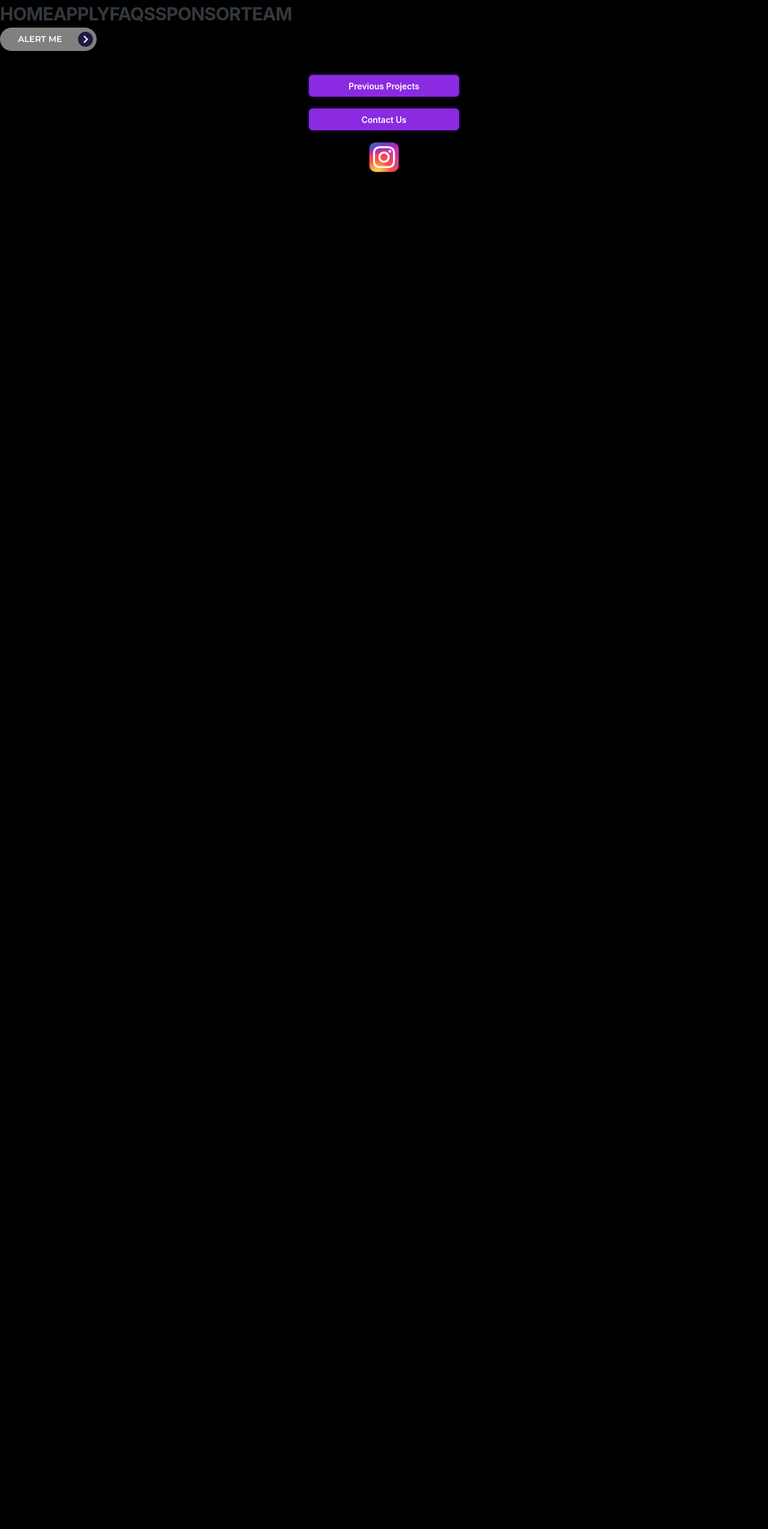
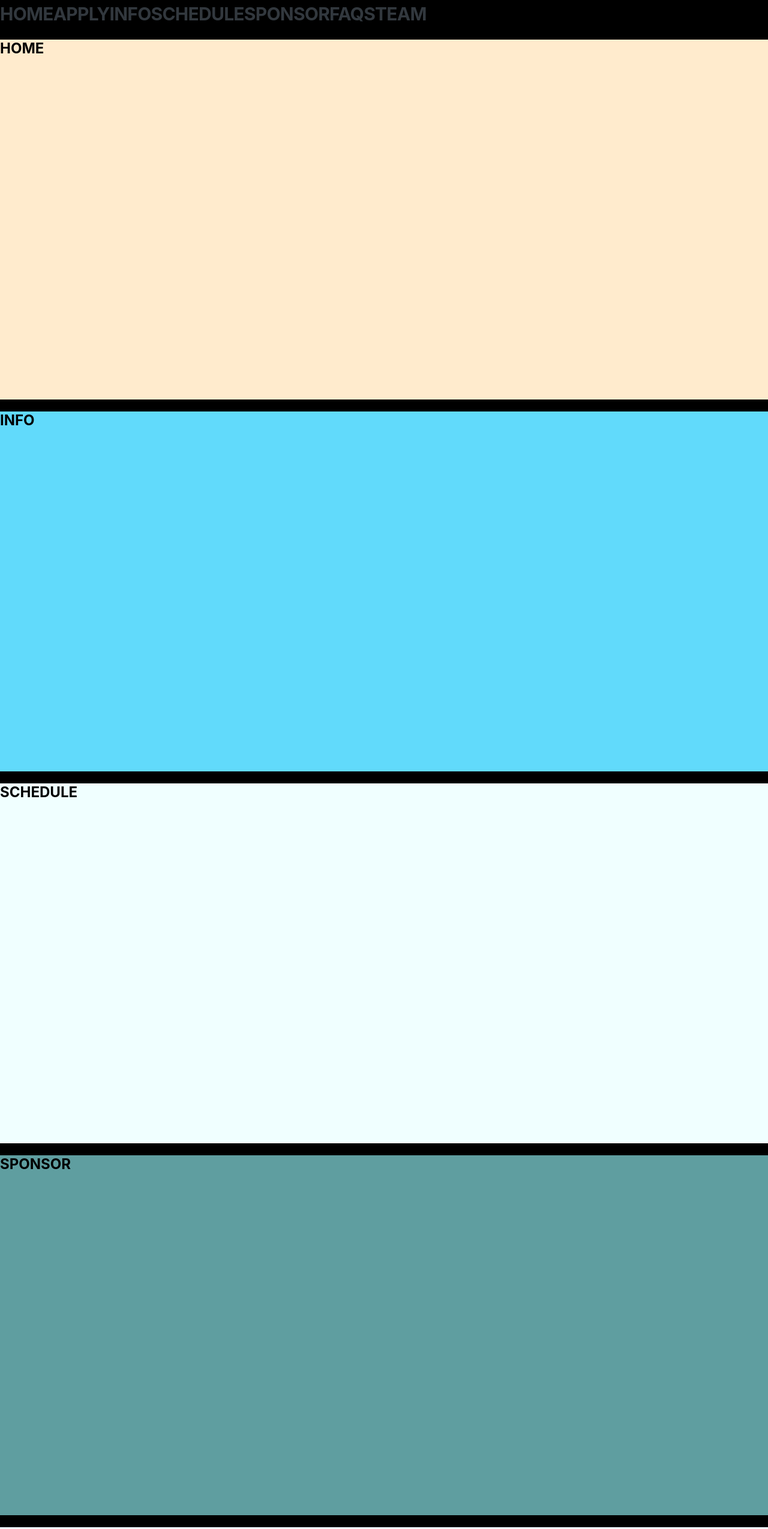
Before and after one commit to mvhacks/website-9.0, a React (Create React App) app: page / in a window 1280 px wide. Shown: the top 2549 px of the page at 60% size. Before the commit the page ends 800 px from the top, so only its background shows below. Built offline with nearby package versions, Linux system fonts and the light colour scheme.

Commit message:
Adding nav bar scroll functionality
Signed-off-by: FordoA455 <milobylin@gmail.com>

```diff
--- a/src/App.css
+++ b/src/App.css
@@ -36,3 +36,33 @@
     transform: rotate(360deg);
   }
 }
+
+.home {
+  height: 600px;
+  background-color:blanchedalmond;
+}
+
+.info {
+  height: 600px;
+  background-color:#61dafb;
+}
+
+.schedule {
+  height: 600px;
+  background-color:azure
+}
+
+.sponsor {
+  height: 600px;
+  background-color:cadetblue
+}
+
+.faqs {
+  height: 600px;
+  background-color:aliceblue
+}
+
+.team {
+  height: 600px;
+  background-color:darkkhaki;
+}
--- a/src/App.tsx
+++ b/src/App.tsx
@@ -1,3 +1,4 @@
+import react, { useState, useRef } from 'react';
 import "./App.css";
 import Button from "@mui/joy/Button";
 import arrow from "./images/arrow.png";
@@ -5,14 +6,64 @@ import Navbar from "./components/Navbar";
 import Footer from "./components/Footer";
 
 function App() {
+  const [selectedScrollOption, setSelectedScrollOption] = useState("");
+  const home = useRef(null);
+  const info = useRef(null);
+  const schedule = useRef(null);
+  const sponsor = useRef(null);
+  const faqs = useRef(null);
+  const team = useRef(null);
+
+  const scroll = (elementRef: any) => {
+    window.scrollTo({
+      top: elementRef.current.offsetTop,
+      behavior: 'smooth'
+    });
+  };
+
+  const handleOptionChange = (option: any) => {
+    setSelectedScrollOption(option);
+    if (option === 'home') {
+      scroll(home);
+    } else if (option === "info") {
+      scroll(info);
+    } else if (option === "schedule") {
+      scroll(schedule);
+    } else if (option === "sponsor") {
+      scroll(sponsor);
+    } else if (option === "faqs") {
+      scroll(faqs);
+    } else if (option === "team") {
+      scroll(team);
+    }
+  };
+
   return (
     <div>
       <style>
         @import
         url('https://fonts.googleapis.com/css2?family=Montserrat:ital,wght@0,100..900;1,100..900&display=swap');
       </style>
-      <Navbar />
+      <Navbar onOptionSelect={handleOptionChange}/>
       <div>
+      <div className="home" ref={home}>
+        <h2>HOME</h2>
+      </div>
+      <div className="info" ref={info}>
+        <h2>INFO</h2>
+      </div>
+      <div className="schedule" ref={schedule}>
+        <h2>SCHEDULE</h2>
+      </div>
+      <div className="sponsor" ref={sponsor}>
+        <h2>SPONSOR</h2>
+      </div>
+      <div className="faqs" ref={faqs}>
+        <h2>FAQS</h2>
+      </div>
+      <div className="team" ref={team}>
+        <h2>TEAM</h2>
+      </div>
       <Button
         sx={{ borderRadius: "25px" }}
         id="alert"
--- a/src/components/Navbar.tsx
+++ b/src/components/Navbar.tsx
@@ -1,14 +1,16 @@
-import React from 'react';
+import "../App.css";
 import Link from '@mui/joy/Link';
 
-export default function Navbar() {
+export default function Navbar({ onOptionSelect }: any) {
   return (
     <div>
-      <Link component="button" color="neutral" level="h2" underline="none" variant="plain">HOME</Link>
-      <Link component="button" color="neutral" level="h2" underline="none" variant="plain">APPLY</Link>
-      <Link component="button" color="neutral" level="h2" underline="none" variant="plain">FAQS</Link>
-      <Link component="button" color="neutral" level="h2" underline="none" variant="plain">SPONSOR</Link>
-      <Link component="button" color="neutral" level="h2" underline="none" variant="plain">TEAM</Link>
+      <Link component="button" color="neutral" level="h2" underline="none" variant="plain"  onClick = {() => onOptionSelect('home')}>HOME</Link>
+      <Link component="button" color="neutral" level="h2" underline="none" variant="plain" >APPLY</Link>
+      <Link component="button" color="neutral" level="h2" underline="none" variant="plain" onClick = {() => onOptionSelect('info')}>INFO</Link>
+      <Link component="button" color="neutral" level="h2" underline="none" variant="plain" onClick = {() => onOptionSelect('schedule')}>SCHEDULE</Link>
+      <Link component="button" color="neutral" level="h2" underline="none" variant="plain" onClick = {() => onOptionSelect('sponsor')}>SPONSOR</Link>
+      <Link component="button" color="neutral" level="h2" underline="none" variant="plain" onClick = {() => onOptionSelect('faqs')}>FAQS</Link>
+      <Link component="button" color="neutral" level="h2" underline="none" variant="plain" onClick = {() => onOptionSelect('team')}>TEAM</Link>
     </div>
   );
 }
```
